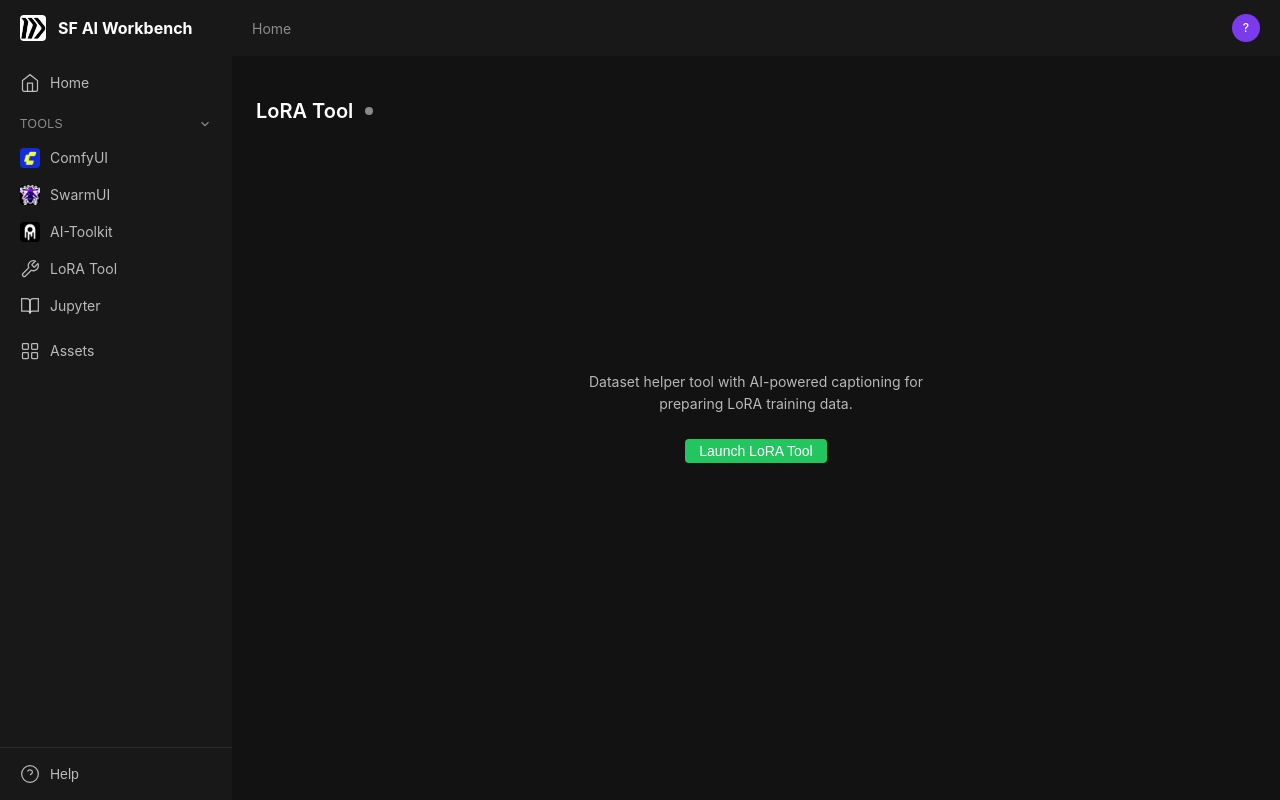
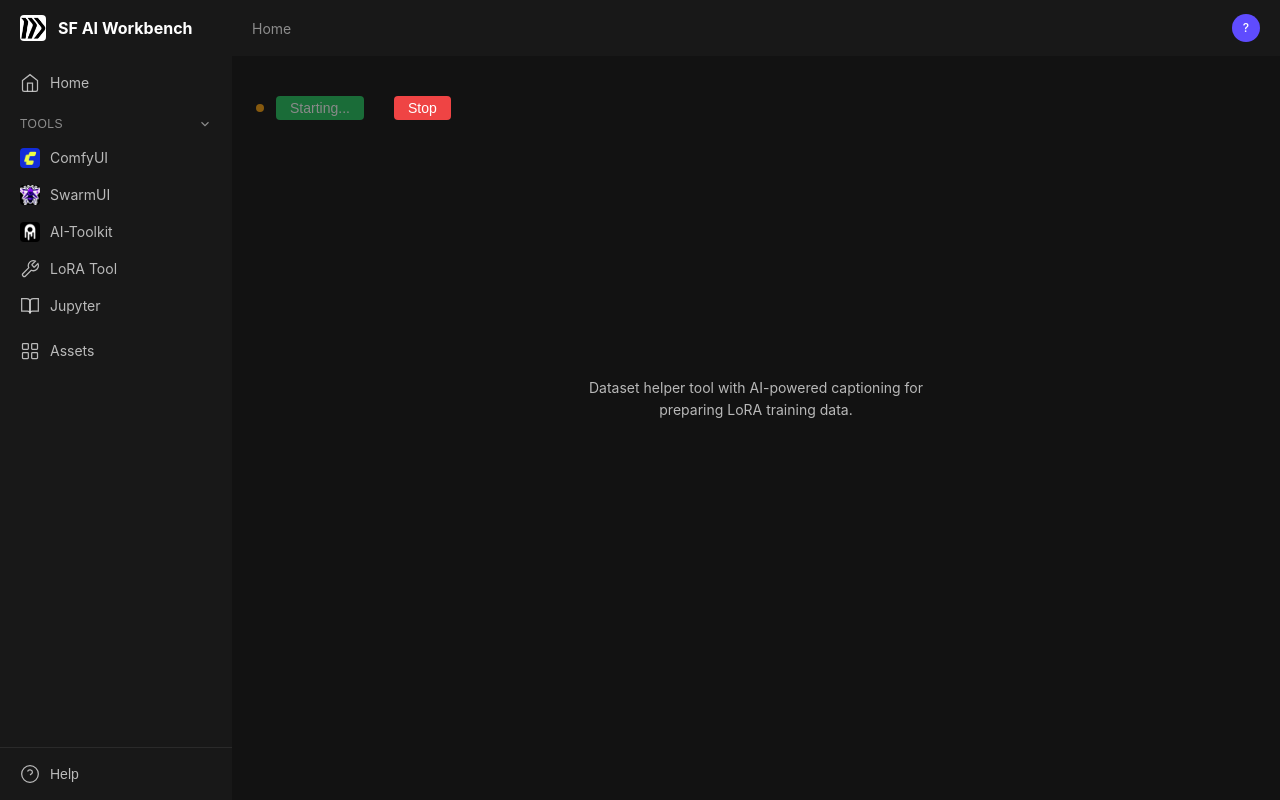
Before and after one commit to razvanmatei-sf/runpod-ggs, a Flask app: template server/templates/lora_tool.html in a window 1280 px wide. Run offline with Flask 3, Linux system fonts and the light colour scheme; the template is opened without the code that fills it: most values are stand-ins (such as "Sample title", 1, 10 or a date in 2020); parts of the project's set-up code (start-up, migrations or seed data) failed here and were passed over.

Commit message:
Fix: RunPod violet colors, 30px button gap, LoRA tool page matches other tools

```diff
--- a/server/static/css/style.css
+++ b/server/static/css/style.css
@@ -19,9 +19,9 @@
     --text-muted: rgba(255, 255, 255, 0.5);
     --text-disabled: rgba(255, 255, 255, 0.3);
 
-    /* Accent Colors */
-    --accent-primary: #7c3aed;
-    --accent-primary-hover: #6d28d9;
+    /* Accent Colors - RunPod Violet */
+    --accent-primary: rgb(95, 76, 254);
+    --accent-primary-hover: rgb(146, 137, 254);
     --accent-green: #22c55e;
     --accent-green-hover: #16a34a;
     --accent-red: #ef4444;
@@ -565,7 +565,7 @@ a:hover {
 
 .tool-controls {
     display: flex;
-    gap: var(--space-1);
+    gap: 30px;
 }
 
 .tool-btn {
--- a/server/templates/lora_tool.html
+++ b/server/templates/lora_tool.html
@@ -1,40 +1,77 @@
-{% extends "base.html" %}
-
-{% block title %}LoRA Tool - SF AI Workbench{% endblock %}
-
-{% block content %}
+{% extends "base.html" %} {% block title %}LoRA Tool - SF AI Workbench{%
+endblock %} {% block content %}
 <div class="tool-header">
-    <h1 class="tool-title">LoRA Tool</h1>
-    <span class="status-dot {% if tool_status == 'running' %}running{% else %}stopped{% endif %}"></span>
+    <span
+        id="status-dot"
+        class="status-dot {% if tool_status == 'running' %}running{% elif tool_status == 'starting' %}starting{% else %}stopped{% endif %}"
+    ></span>
+    <div id="tool-controls" class="tool-controls">
+        {% if tool_status == 'running' %}
+        <button
+            type="button"
+            class="tool-btn tool-btn-open"
+            onclick="openTool()"
+        >
+            Open
+        </button>
+        <button
+            type="button"
+            class="tool-btn tool-btn-restart"
+            onclick="restartTool()"
+        >
+            Restart
+        </button>
+        <button
+            type="button"
+            class="tool-btn tool-btn-stop"
+            onclick="stopTool()"
+        >
+            Stop
+        </button>
+        {% elif tool_status == 'starting' %}
+        <button type="button" class="tool-btn tool-btn-start" disabled>
+            Starting...
+        </button>
+        <button
+            type="button"
+            class="tool-btn tool-btn-stop"
+            onclick="stopTool()"
+        >
+            Stop
+        </button>
+        {% else %}
+        <button
+            type="button"
+            class="tool-btn tool-btn-start"
+            onclick="startTool()"
+        >
+            Start
+        </button>
+        {% endif %}
+    </div>
 </div>
 
 <div class="lora-tool-page">
     <p class="lora-tool-desc">
-        Dataset helper tool with AI-powered captioning for preparing LoRA training data.
+        Dataset helper tool with AI-powered captioning for preparing LoRA
+        training data.
     </p>
-
-    <div class="tool-controls">
-        {% if tool_status == 'running' %}
-        <button type="button" class="tool-btn tool-btn-open" onclick="openTool()">Open LoRA Tool</button>
-        <button type="button" class="tool-btn tool-btn-stop" onclick="stopTool()">Stop</button>
-        {% else %}
-        <button type="button" class="tool-btn tool-btn-start" onclick="launchTool()">Launch LoRA Tool</button>
-        {% endif %}
-    </div>
 </div>
-{% endblock %}
-
-{% block scripts %}
+{% endblock %} {% block scripts %}
 <script>
     const toolId = 'lora-tool';
     const toolPort = {{ tool.port }};
+    let statusPollInterval = null;
+    let currentStatus = '{{ tool_status }}';
 
-    function launchTool() {
+    function startTool() {
+        updateUIForStatus('starting');
         fetch('/start/' + toolId, { method: 'POST' })
             .then(response => response.json())
             .then(data => {
                 if (data.status === 'started' || data.status === 'already_running') {
-                    location.reload();
+                    currentStatus = 'starting';
+                    startPolling();
                 }
             });
     }
@@ -43,7 +80,24 @@
         fetch('/stop/' + toolId, { method: 'POST' })
             .then(response => response.json())
             .then(data => {
-                location.reload();
+                currentStatus = 'stopped';
+                updateUIForStatus('stopped');
+                stopPolling();
+            });
+    }
+
+    function restartTool() {
+        updateUIForStatus('starting');
+        fetch('/stop/' + toolId, { method: 'POST' })
+            .then(() => {
+                setTimeout(() => {
+                    fetch('/start/' + toolId, { method: 'POST' })
+                        .then(response => response.json())
+                        .then(data => {
+                            currentStatus = 'starting';
+                            startPolling();
+                        });
+                }, 1000);
             });
     }
 
@@ -56,16 +110,57 @@
         }
     }
 
-    // Poll status to detect when tool starts/stops
-    setInterval(() => {
+    function pollStatus() {
         fetch('/tool_status/' + toolId)
             .then(response => response.json())
             .then(data => {
-                const currentStatus = '{{ tool_status }}';
                 if (data.status !== currentStatus) {
-                    location.reload();
+                    currentStatus = data.status;
+                    updateUIForStatus(data.status);
                 }
             });
-    }, 3000);
+    }
+
+    function updateUIForStatus(status) {
+        const statusDot = document.getElementById('status-dot');
+        const controls = document.getElementById('tool-controls');
+
+        statusDot.className = 'status-dot ' + status;
+
+        if (status === 'running') {
+            controls.innerHTML = `
+                <button type="button" class="tool-btn tool-btn-open" onclick="openTool()">Open</button>
+                <button type="button" class="tool-btn tool-btn-restart" onclick="restartTool()">Restart</button>
+                <button type="button" class="tool-btn tool-btn-stop" onclick="stopTool()">Stop</button>
+            `;
+        } else if (status === 'starting') {
+            controls.innerHTML = `
+                <button type="button" class="tool-btn tool-btn-start" disabled>Starting...</button>
+                <button type="button" class="tool-btn tool-btn-stop" onclick="stopTool()">Stop</button>
+            `;
+            startPolling();
+        } else {
+            controls.innerHTML = `
+                <button type="button" class="tool-btn tool-btn-start" onclick="startTool()">Start</button>
+            `;
+        }
+    }
+
+    function startPolling() {
+        if (!statusPollInterval) {
+            statusPollInterval = setInterval(pollStatus, 3000);
+        }
+    }
+
+    function stopPolling() {
+        if (statusPollInterval) {
+            clearInterval(statusPollInterval);
+            statusPollInterval = null;
+        }
+    }
+
+    {% if tool_status in ['running', 'starting'] %}
+    startPolling();
+    {% endif %}
 </script>
 {% endblock %}
```
